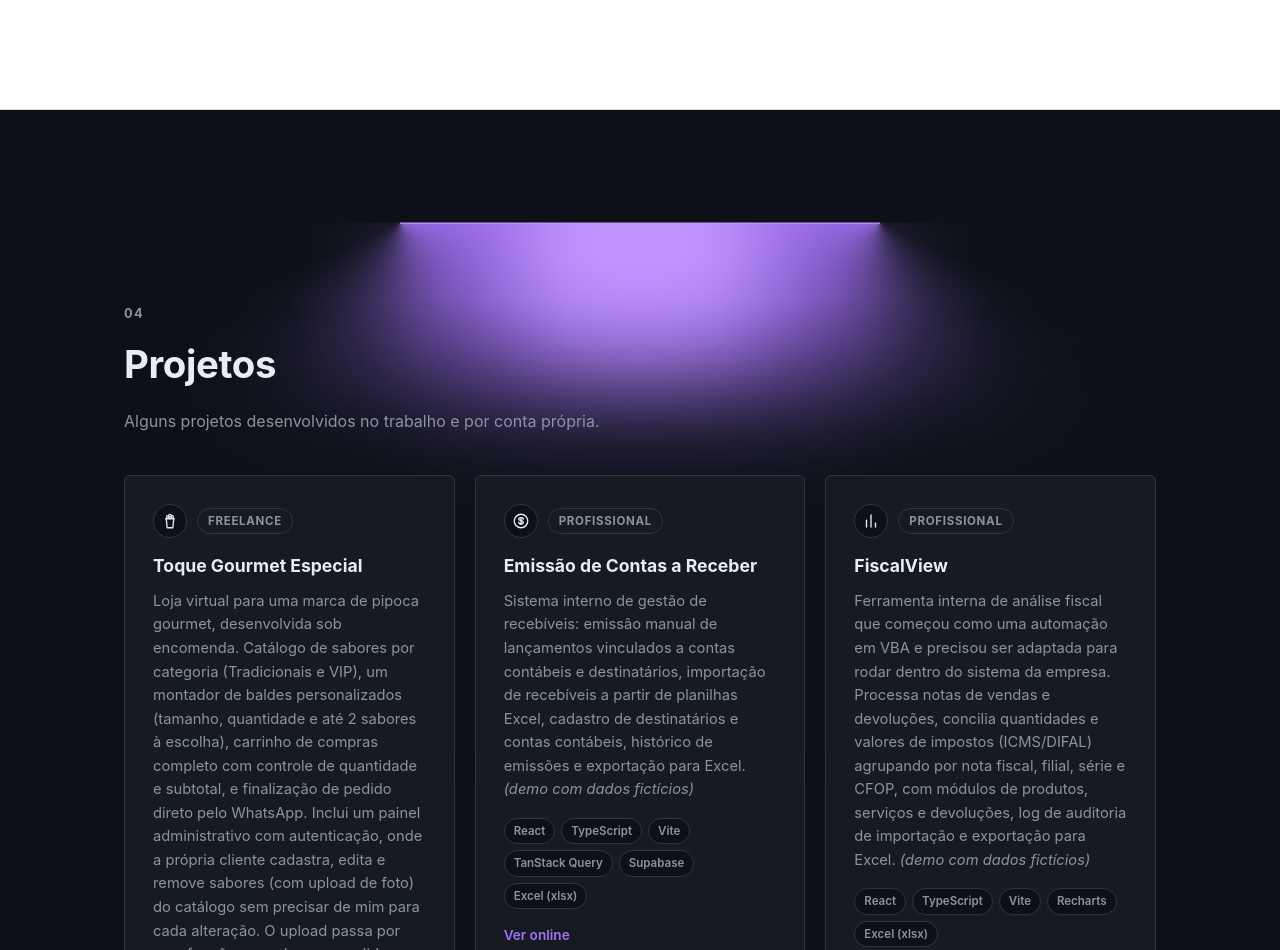
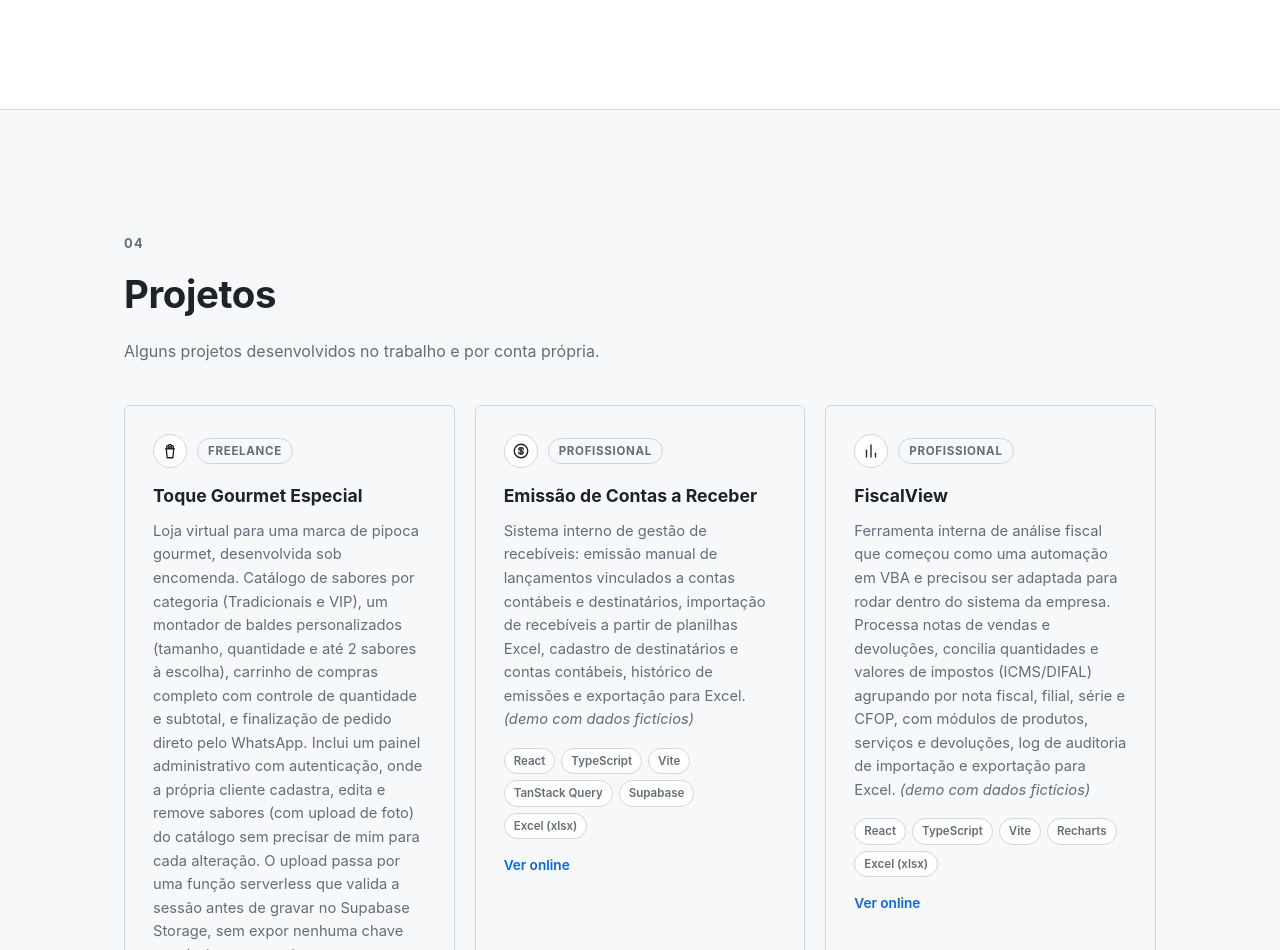
Before and after one commit to Henrlz/portfolio-luiz-henrique, a plain HTML site: page index.html in a window 1280 px wide. Shown: the part 2845-3795 px from the top of the page. Drawn offline with Linux system fonts and the light colour scheme.

Commit message:
Revert the lamp glow behind the Projetos section
Reverts b075e2e. The effect did not land, so the section goes back to the
plain alt background it had before.

```diff
--- a/css/style.css
+++ b/css/style.css
@@ -705,211 +705,6 @@ section {
   transform: translateY(0);
 }
 
-/* Lamp backdrop — seção Projetos ------------------------------------------
-   Porte em CSS puro do efeito "lamp" (originalmente React + Tailwind +
-   framer-motion). Os cones são conic-gradients cujas bordas são apagadas por
-   retângulos da própria cor de fundo com mask-image — mesma técnica do
-   original, que funciona em qualquer navegador com mask.
-
-   A seção vira uma faixa escura própria: os tokens redefinidos abaixo fazem
-   títulos, cards, chips e links seguirem o tema escuro aqui dentro,
-   independente do tema global do site, sem precisar de regra nova pra cada
-   elemento. */
-.section.alt.has-lamp {
-  --lamp-bg: #0d1117;
-  --lamp: #a371f7;
-  --lamp-hot: #c297ff;
-
-  --bg: #0d1117;
-  --bg-alt: #161b22;
-  --fg: #e6edf3;
-  --muted: #8b949e;
-  --border: #30363d;
-  --accent: #a371f7;
-
-  position: relative;
-  isolation: isolate;
-  overflow: hidden;
-  background: var(--lamp-bg);
-  color: var(--fg);
-  /* Espaço extra no topo: a luz acende acima do título, como no original,
-     em vez de esbarrar no menu fixo. */
-  padding-top: 190px;
-}
-
-.has-lamp > .container {
-  position: relative;
-  z-index: 1;
-}
-
-.lamp {
-  position: absolute;
-  /* Desce o filamento o suficiente pra ele não ficar atrás do menu fixo. */
-  top: 40px;
-  left: 0;
-  width: 100%;
-  height: 340px;
-  z-index: 0;
-  pointer-events: none;
-  transform: scaleY(1.25);
-  transform-origin: top center;
-}
-
-.lamp > * {
-  position: absolute;
-}
-
-/* Cones de luz */
-.lamp-cone {
-  top: 50%;
-  height: 14rem;
-  width: 15rem;
-  opacity: 0.5;
-  transform: translateY(-50%);
-  transition: width 0.8s ease-in-out 0.3s, opacity 0.8s ease-in-out 0.3s;
-}
-
-.lamp-cone-left {
-  right: 50%;
-  background-image: conic-gradient(from 70deg at center top, var(--lamp), transparent 50%, transparent);
-}
-
-.lamp-cone-right {
-  left: 50%;
-  background-image: conic-gradient(from 290deg at center top, transparent, transparent 50%, var(--lamp));
-}
-
-.lamp.is-visible .lamp-cone {
-  width: 30rem;
-  opacity: 1;
-}
-
-/* Apaga as bordas dos cones contra o fundo */
-.lamp-cone span {
-  position: absolute;
-  bottom: 0;
-  background: var(--lamp-bg);
-}
-
-.lamp-fade-bottom {
-  left: 0;
-  width: 100%;
-  height: 10rem;
-  -webkit-mask-image: linear-gradient(to top, #000, transparent);
-  mask-image: linear-gradient(to top, #000, transparent);
-}
-
-.lamp-fade-left {
-  left: 0;
-  width: 10rem;
-  height: 100%;
-  -webkit-mask-image: linear-gradient(to right, #000, transparent);
-  mask-image: linear-gradient(to right, #000, transparent);
-}
-
-.lamp-fade-right {
-  right: 0;
-  width: 10rem;
-  height: 100%;
-  -webkit-mask-image: linear-gradient(to left, #000, transparent);
-  mask-image: linear-gradient(to left, #000, transparent);
-}
-
-/* Névoa que corta a base da luz */
-.lamp-haze {
-  top: 50%;
-  left: 0;
-  width: 100%;
-  height: 12rem;
-  background: var(--lamp-bg);
-  filter: blur(40px);
-  transform: translateY(3rem) scaleX(1.5);
-}
-
-/* Halo largo */
-.lamp-glow {
-  top: 50%;
-  left: 50%;
-  width: 28rem;
-  height: 9rem;
-  border-radius: 999px;
-  background: var(--lamp);
-  opacity: 0.5;
-  filter: blur(64px);
-  transform: translate(-50%, -100%);
-}
-
-/* Núcleo quente logo acima da linha */
-.lamp-core {
-  top: 50%;
-  left: 50%;
-  width: 8rem;
-  height: 9rem;
-  border-radius: 999px;
-  background: var(--lamp-hot);
-  filter: blur(40px);
-  transform: translate(-50%, calc(-50% - 6rem));
-  transition: width 0.8s ease-in-out 0.3s;
-}
-
-.lamp.is-visible .lamp-core {
-  width: 16rem;
-}
-
-/* Filamento */
-.lamp-line {
-  top: 50%;
-  left: 50%;
-  width: 15rem;
-  height: 2px;
-  background: var(--lamp-hot);
-  transform: translate(-50%, calc(-50% - 7rem));
-  transition: width 0.8s ease-in-out 0.3s;
-}
-
-.lamp.is-visible .lamp-line {
-  width: 30rem;
-}
-
-/* Tampa: esconde tudo que passa acima do filamento */
-.lamp-cap {
-  top: 50%;
-  left: 50%;
-  width: 100%;
-  height: 11rem;
-  background: var(--lamp-bg);
-  transform: translate(-50%, calc(-50% - 12.5rem));
-}
-
-/* No celular a luz é estreitada e suavizada — na largura menor o mesmo brilho
-   lava o texto do cabeçalho. A composição vertical é mantida. */
-@media (max-width: 700px) {
-  .section.alt.has-lamp {
-    padding-top: 170px;
-  }
-  .lamp.is-visible .lamp-cone {
-    width: 20rem;
-  }
-  .lamp.is-visible .lamp-line {
-    width: 18rem;
-  }
-  .lamp.is-visible .lamp-core {
-    width: 10rem;
-  }
-  .lamp-glow {
-    width: 18rem;
-    opacity: 0.35;
-  }
-}
-
-@media (prefers-reduced-motion: reduce) {
-  .lamp-cone,
-  .lamp-core,
-  .lamp-line {
-    transition: none;
-  }
-}
-
 /* Responsive */
 @media (max-width: 800px) {
   .nav {
--- a/index.html
+++ b/index.html
@@ -251,22 +251,7 @@
     </div>
   </section>
 
-  <section id="projetos" class="section alt has-lamp">
-    <div class="lamp" aria-hidden="true">
-      <div class="lamp-cone lamp-cone-left">
-        <span class="lamp-fade-bottom"></span>
-        <span class="lamp-fade-left"></span>
-      </div>
-      <div class="lamp-cone lamp-cone-right">
-        <span class="lamp-fade-bottom"></span>
-        <span class="lamp-fade-right"></span>
-      </div>
-      <div class="lamp-haze"></div>
-      <div class="lamp-glow"></div>
-      <div class="lamp-core"></div>
-      <div class="lamp-line"></div>
-      <div class="lamp-cap"></div>
-    </div>
+  <section id="projetos" class="section alt">
     <div class="container">
       <span class="section-label">04</span>
       <h2 class="section-title">Projetos</h2>
--- a/js/script.js
+++ b/js/script.js
@@ -122,21 +122,6 @@
   }, { threshold: 0.15 });
 
   revealTargets.forEach(function (el) { revealObserver.observe(el); });
-
-  // Acende a lâmpada da seção Projetos quando ela entra na tela (equivale ao
-  // whileInView do componente original).
-  var lamp = document.querySelector('.lamp');
-  if (lamp) {
-    var lampObserver = new IntersectionObserver(function (entries, obs) {
-      entries.forEach(function (entry) {
-        if (entry.isIntersecting) {
-          entry.target.classList.add('is-visible');
-          obs.unobserve(entry.target);
-        }
-      });
-    }, { threshold: 0.25 });
-    lampObserver.observe(lamp);
-  }
 
   var timeline = document.getElementById('timeline');
   var timelineProgress = document.getElementById('timelineProgress');
```
